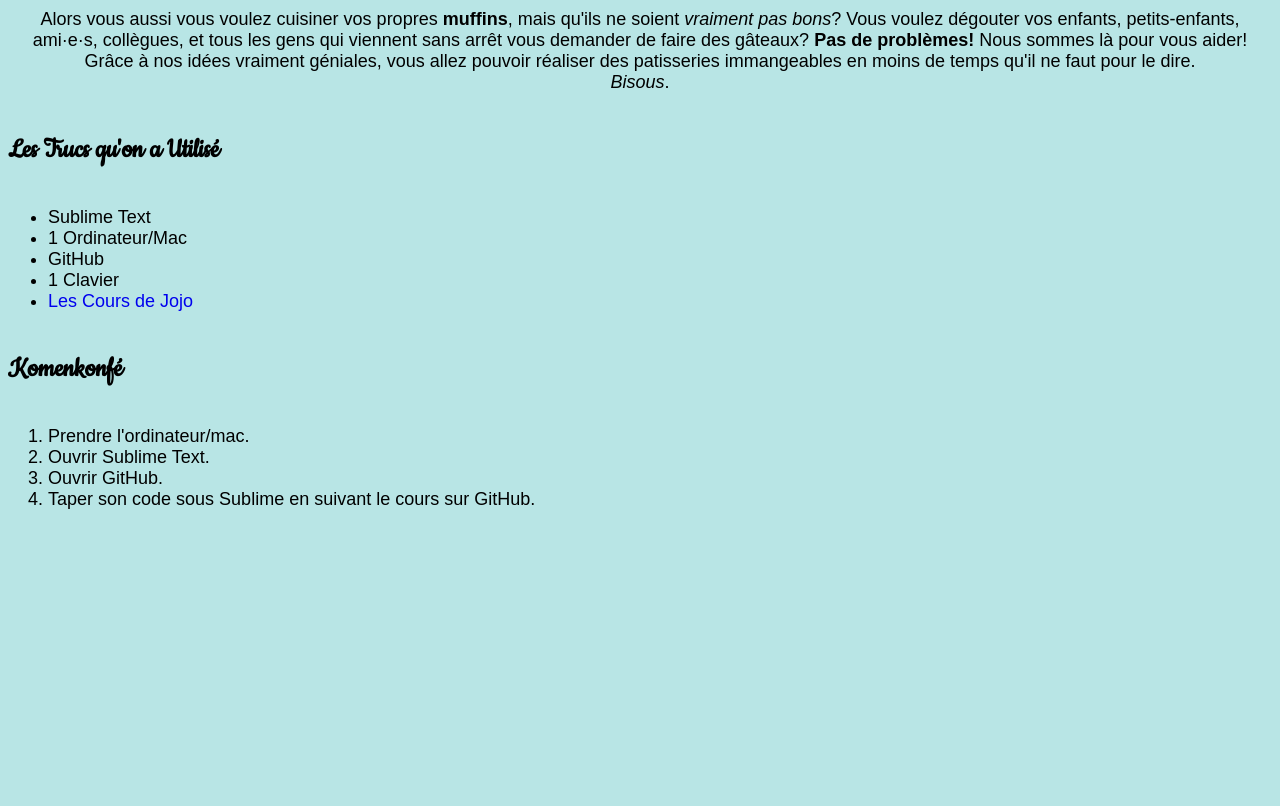
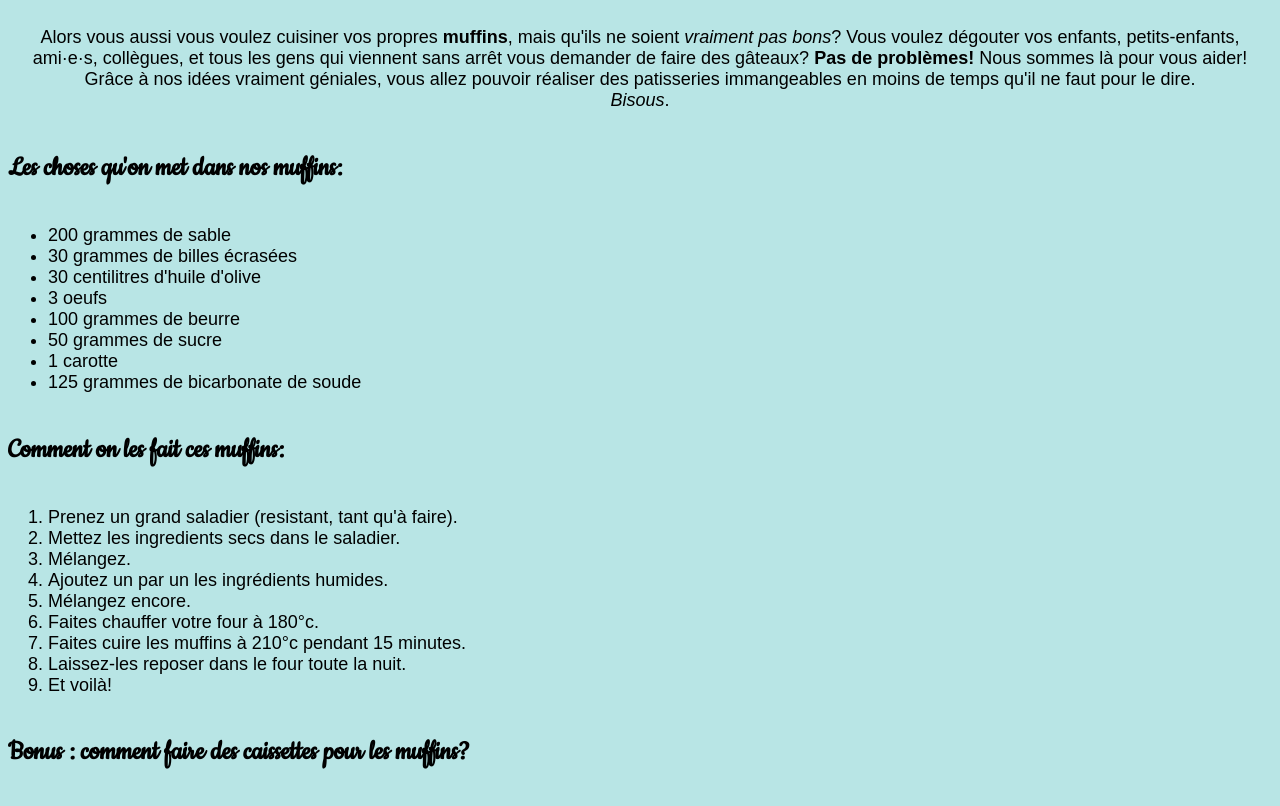
Before and after one commit to clement-camara/first_project_html_simplon, a plain HTML site: page index.html in a window 1280 px wide. Shown: the part 425-1231 px from the top of the page. Before the commit the page ends 953 px from the top, so only its background shows below. Drawn offline with Linux system fonts and the light colour scheme.

Commit message:
Update index.html

```diff
--- a/index.html
+++ b/index.html
@@ -7,31 +7,42 @@
 </head>
 <body>
 <h1>Vous voulez faire des muffins vraiment dégueulasses?</h1>
-<h2>Bougez pas, on va vous aider!</h2>
+<div class="div-top"><h2>Bougez pas, on va vous aider!</h2>
 
 <img src="https://raw.githubusercontent.com/clement-camara/first_project_html_simplon/master/coding.jpg" alt="coding" width="200px">
-
+<br><small>(image tirée de <a href="siteici">ce site</a> en free)</small><br>
 <h3>Hey, salut!</h3>
 <p>Alors vous aussi vous voulez cuisiner vos propres <strong>muffins</strong>, mais qu'ils ne soient <i>vraiment pas bons</i>? Vous voulez dégouter vos enfants, petits-enfants, ami·e·s, collègues, et tous les gens qui viennent sans arrêt vous demander de faire des gâteaux? <b>Pas de problèmes!</b> Nous sommes là pour vous aider! Grâce à nos idées vraiment géniales, vous allez pouvoir réaliser des patisseries immangeables en moins de temps qu'il ne faut pour le dire.<br>
 <i>Bisous</i>.
-</p>
-<h4>Les Trucs qu'on a Utilisé</h4>
-
+</p></div>
+<div class="div-centre">
+<h4>Les choses qu'on met dans nos muffins:</h4>
 <ul>
-  <li>Sublime Text</li>
-  <li>1 Ordinateur/Mac</li>
-  <li>GitHub</li>
-  <li>1 Clavier</li>
-  <li><a href="https://github.com/Joz84/day-a.github.io" target="blank">Les Cours de Jojo</a></li>
+  <li>200 grammes de sable</li>
+  <li>30 grammes de billes écrasées</li>
+  <li>30 centilitres d'huile d'olive</li>
+  <li>3 oeufs</li>
+  <li>100 grammes de beurre</li>
+  <li>50 grammes de sucre</li>
+  <li>1 carotte</li>
+  <li>125 grammes de bicarbonate de soude</li>
 </ul>
-<h4>Komenkonfé</h4>
-
+<h4>Comment on les fait ces muffins:</h4>
 <ol>
-  <li>Prendre l'ordinateur/mac.</li>
-  <li>Ouvrir Sublime Text.</li>
-  <li>Ouvrir GitHub.</li>
-  <li>Taper son code sous Sublime en suivant le cours sur GitHub.</li>
+  <li>Prenez un grand saladier (resistant, tant qu'à faire).</li>
+  <li>Mettez les ingredients secs dans le saladier.</li>
+  <li>Mélangez.</li>
+  <li>Ajoutez un par un les ingrédients humides.</li>
+  <li>Mélangez encore.</li>
+  <li>Faites chauffer votre four à 180°c.</li>
+  <li>Faites cuire les muffins à 210°c pendant 15 minutes.</li>
+  <li>Laissez-les reposer dans le four toute la nuit.</li>
+  <li>Et voilà!</li>
 </ol>
 
+<h4>Bonus : comment faire des caissettes pour les muffins?</h4>
+<iframe width="480" height="270" src="https://www.youtube.com/embed/h7Dq9m4tggE" frameborder="0" allow="accelerometer; autoplay; encrypted-media; gyroscope; picture-in-picture" allowfullscreen></iframe>
+<br></div>
+<p>Pour plus d'informations, <a href="mailto:formationkebab@passimplon.org">n'hésitez pas à nous contacter par mail</a>!</p><br>
 </body>
 </html>
```
